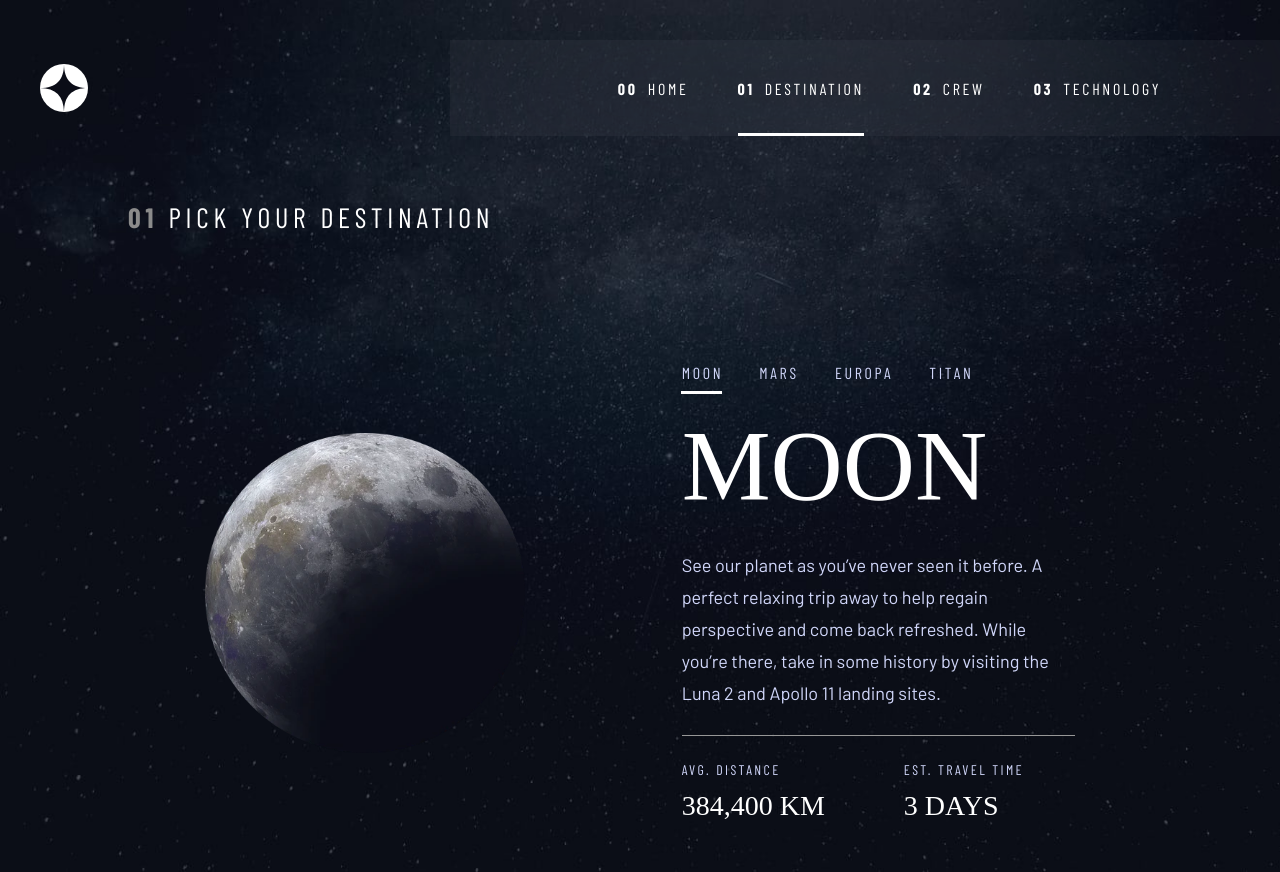
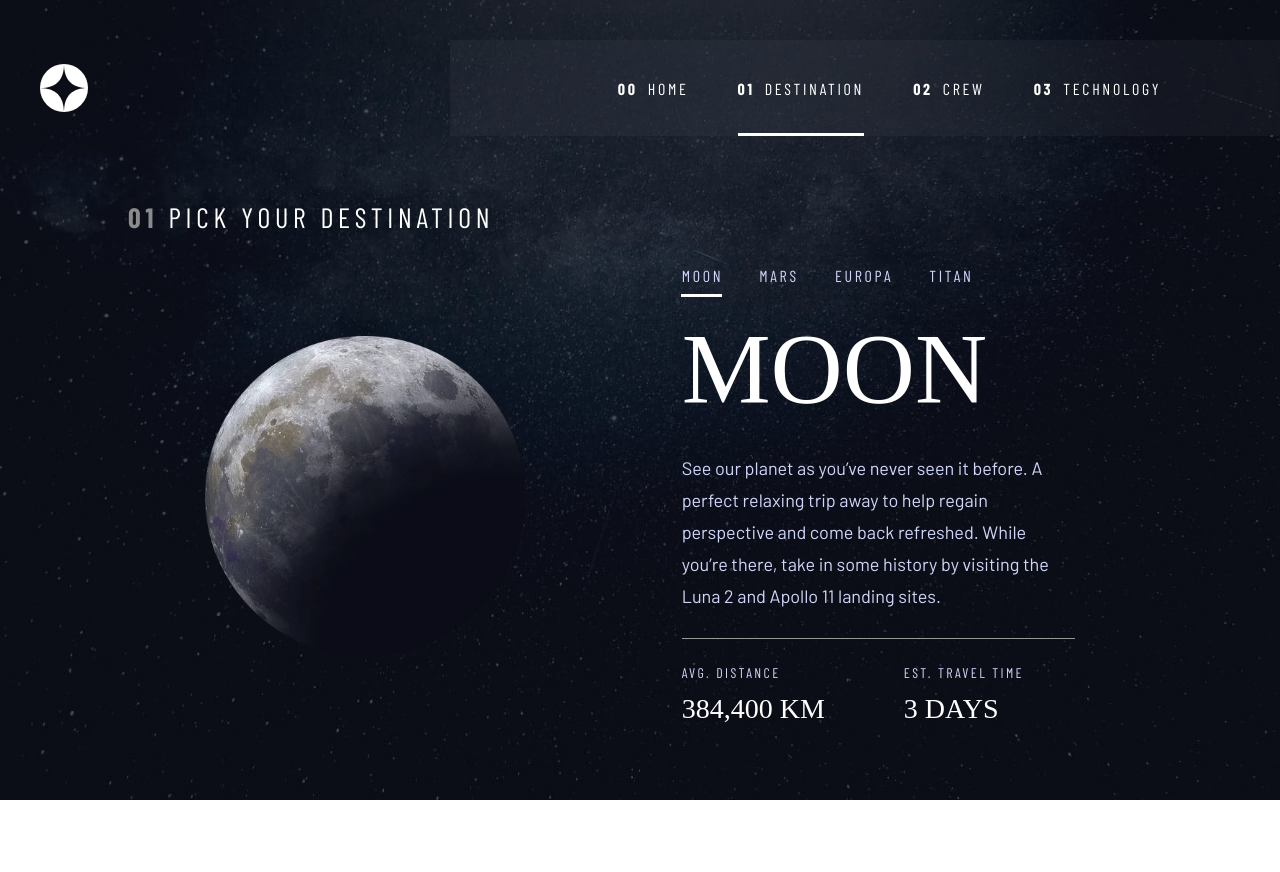
Before and after one commit to Alvarotloc/spaceapp, a Next.js app: page /destination in a window 1280 px wide. After the commit the page ends 800 px from the top, so only its background shows below. Built offline with nearby package versions, Linux system fonts and the light colour scheme; a web font is replaced by a local one.

Commit message:
Bugs fixed in destination styles

```diff
--- a/styles/Destination.module.css
+++ b/styles/Destination.module.css
@@ -5,7 +5,7 @@
   top: 0;
   left: 0;
   width: 100%;
-  min-height: 100vh;
+  height: 100vh;
   z-index: -1;
   display: flex;
   flex-direction: column;
@@ -15,14 +15,15 @@
 }
 @media (min-width: 602px) {
   .contenedor_destination {
+    height: 110vh;
+    background-image: url("/assets/destination/background-destination-tablet.jpg");
     align-items: flex-start;
-    background-image: url("/assets/destination/background-destination-tablet.jpg");
   }
 }
 @media (min-width: 998px) {
   .contenedor_destination {
+    height: 100vh;
     padding: 20rem 10vw 5rem 10vw;
-    gap: 9.7rem;
     background-image: url("/assets/destination/background-destination-desktop.jpg");
   }
 }
```
